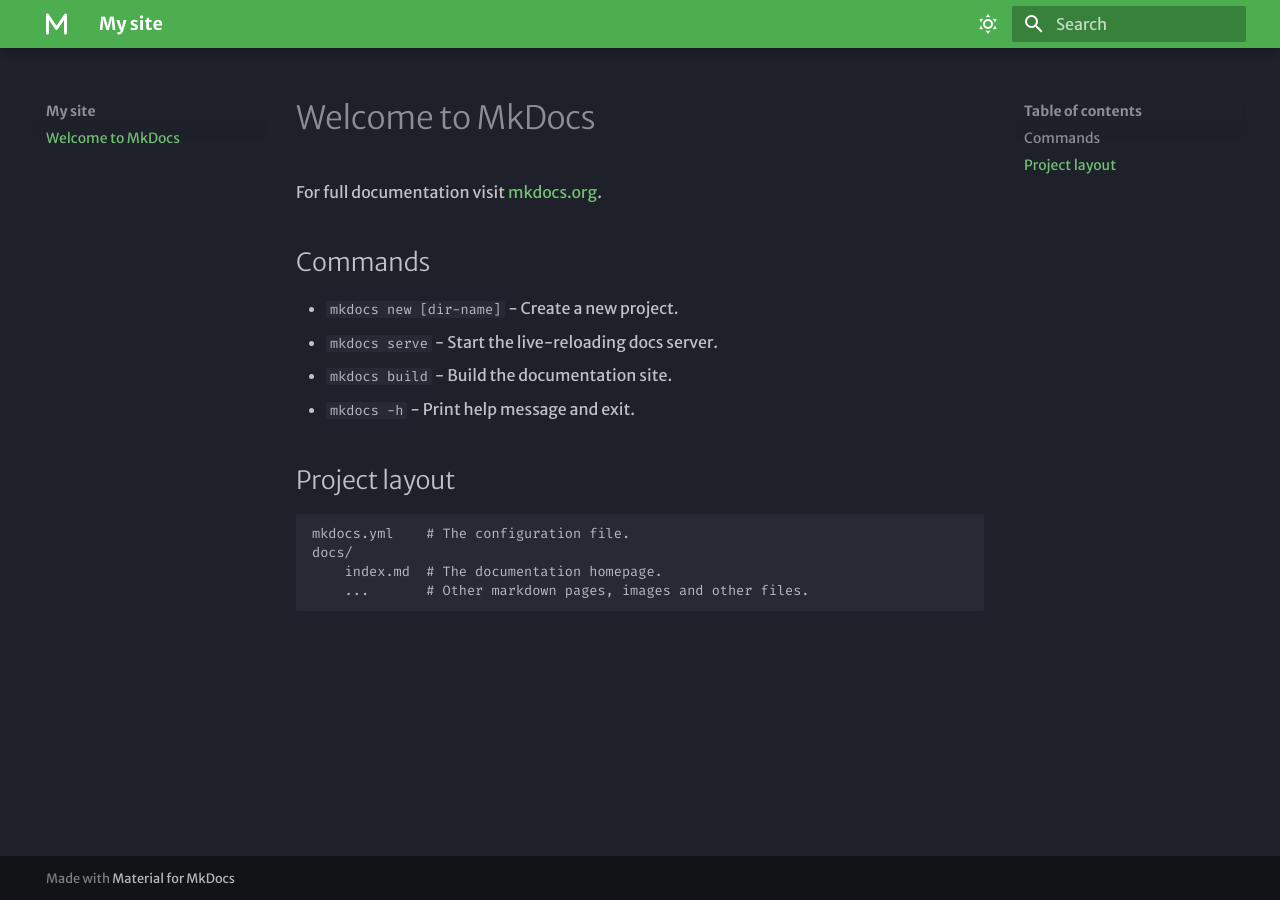
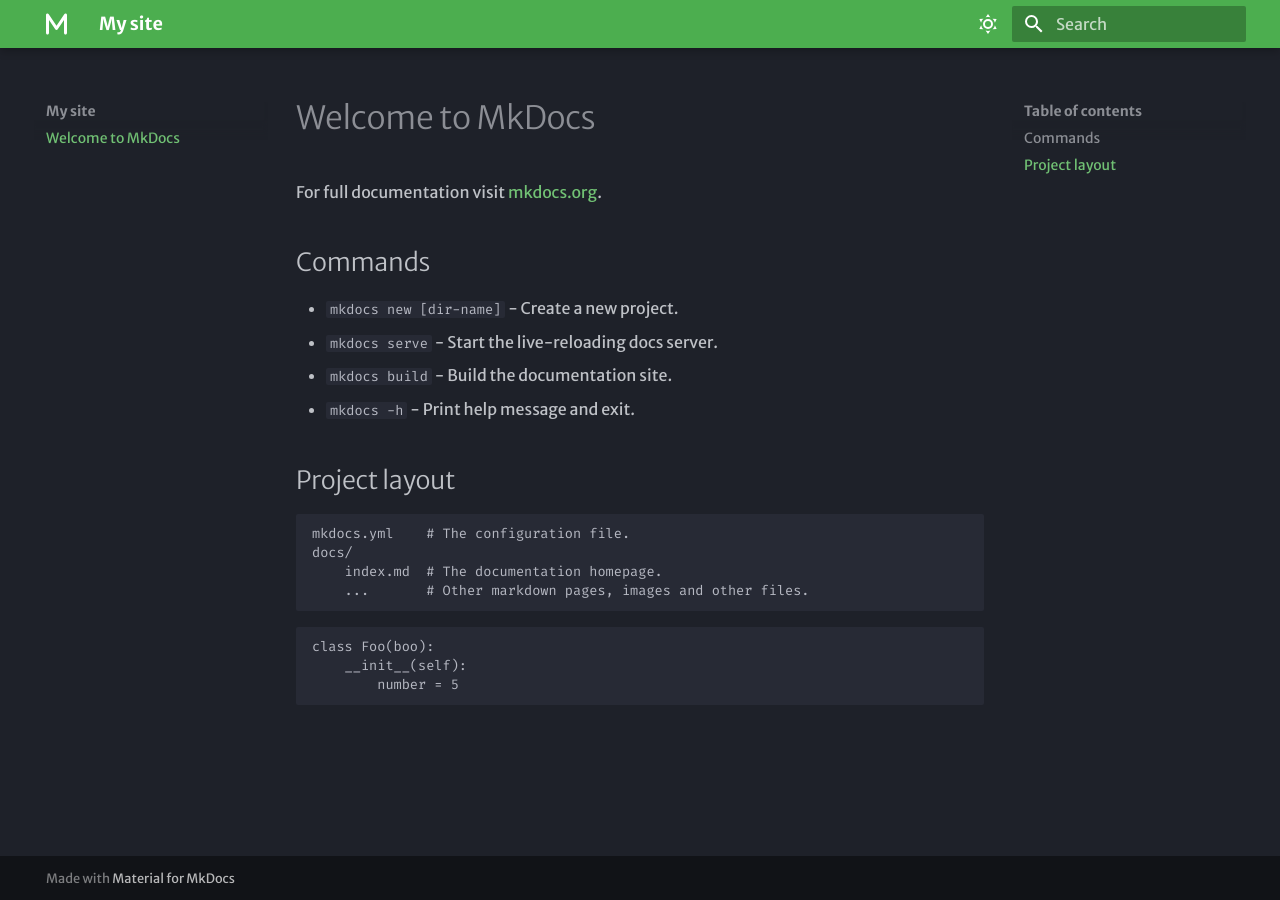
Before and after one commit to Mattia04/Numerical-Methods, an MkDocs documentation site: the page built from docs/index.md, in a window 1280 px wide. Built offline with MkDocs 1.6.1 and Material for MkDocs 9.7.7, drawn with Linux system fonts in a browser that asks for light colours.

Commit message:
updated index.md

````diff
--- a/docs/index.md
+++ b/docs/index.md
@@ -15,3 +15,10 @@
     docs/
         index.md  # The documentation homepage.
         ...       # Other markdown pages, images and other files.
+
+
+```py
+class Foo(boo):
+    __init__(self):
+        number = 5
+```
````
